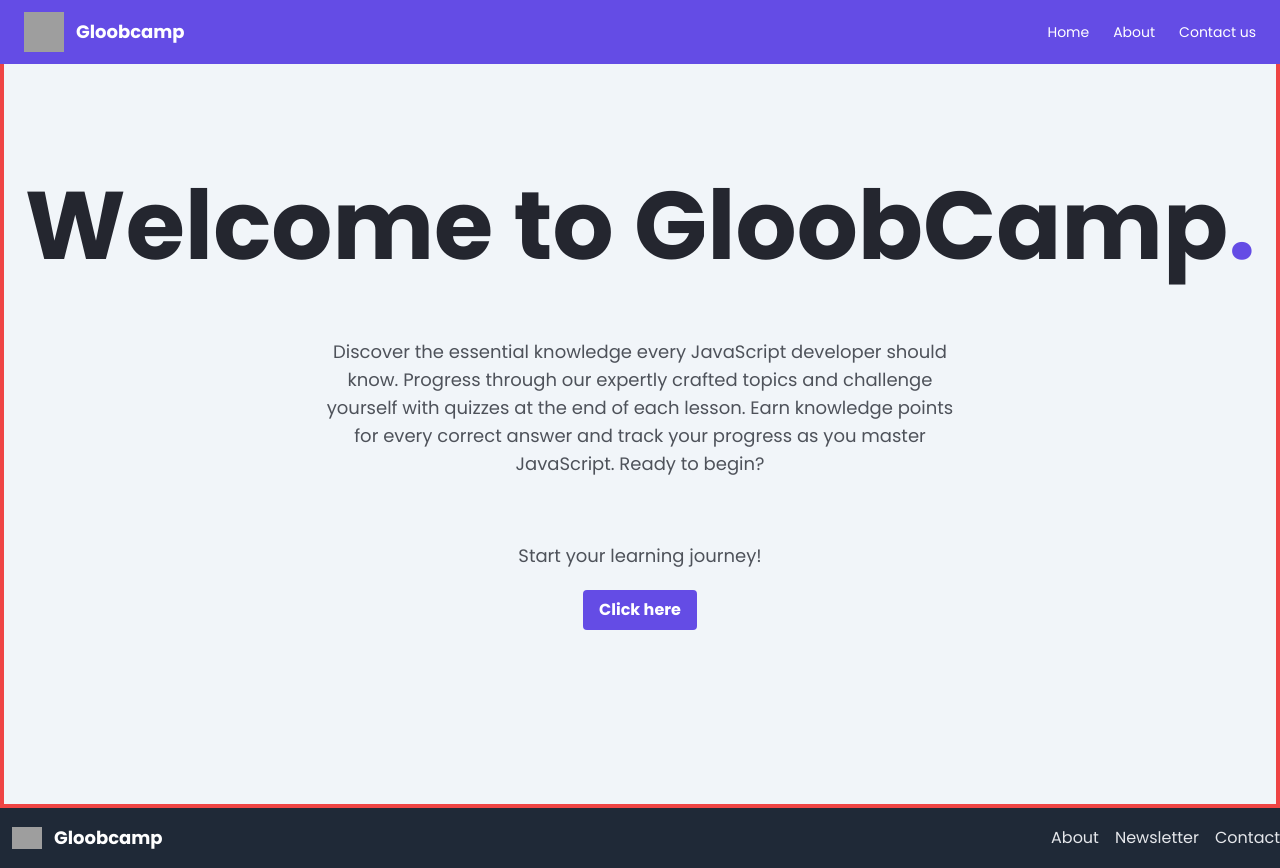
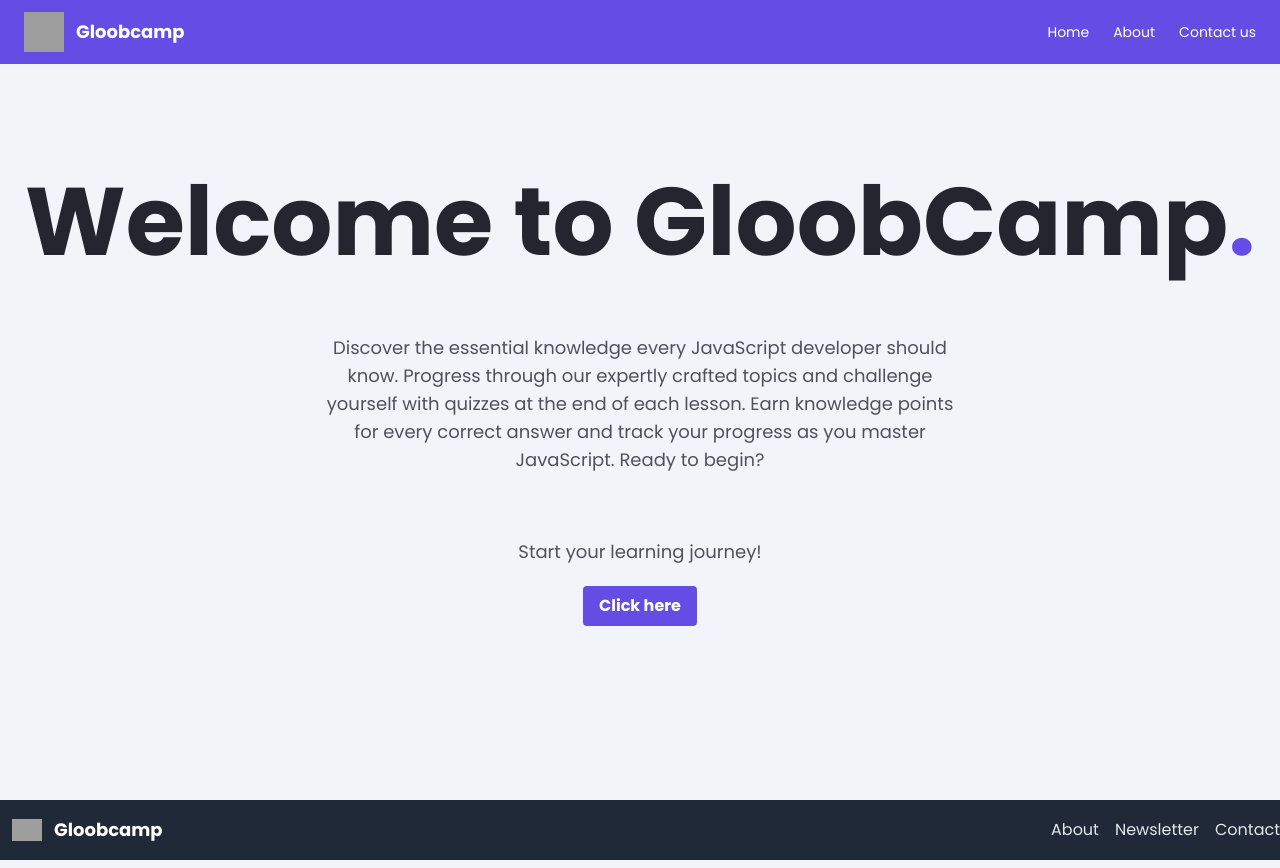
Before and after one commit to Nicostudent/gloobcamp, a Next.js app: page / in a window 1280 px wide. Built offline with nearby package versions, Linux system fonts and the light colour scheme; grey boxes are pictures that could not be loaded.

Commit message:
Update Styles

```diff
--- a/src/app/ClientLayout.jsx
+++ b/src/app/ClientLayout.jsx
@@ -1,17 +1,20 @@
 "use client";
-import { usePathname } from 'next/navigation';
+import { usePathname } from "next/navigation";
 import Sidebar from "@/components/Sidebar";
 
 const contentPatterns = [/^\/content\/javascript/, /^\/content\/react/];
 
-const ClientLayout = ({ children }) => {
+const ClientLayout = () => {
   const pathname = usePathname();
-  const showSidebar = contentPatterns.some(pattern => pattern.test(pathname));
+  const showSidebar = contentPatterns.some((pattern) => pattern.test(pathname));
 
   return (
-    <div className="flex align-middle items-center border-4 border-red-500">
-      {showSidebar && <Sidebar />}
-      {children}
+    <div className="flex  absolute items-center border-4 border-red-500">
+      {showSidebar && (
+        <div className="relative left-0">
+          <Sidebar />
+        </div>
+      )}
     </div>
   );
 };
--- a/src/app/layout.tsx
+++ b/src/app/layout.tsx
@@ -28,10 +28,9 @@ export default function RootLayout({
       <body className={poppins.className}>
         <Navbar />
         <ToastContainer />
-        <ClientLayout>
+        <ClientLayout/>
 
-          <main className="mx-auto px-4 max-w-7xl">{children}</main>
-        </ClientLayout>
+          <main className="mx-auto px-4 max-w-7xl ">{children}</main>
         <Footer />
       </body>
     </html>
--- a/src/components/Sidebar.jsx
+++ b/src/components/Sidebar.jsx
@@ -4,7 +4,7 @@ import Link from "next/link";
 const Sidebar = () => {
   return (
     <>
-      <aside className="w-64  overflow-y-scroll py-14 border-4 border-blue-500 relative left-0">
+      <aside className="w-64 h-screen mt-16 overflow-y-scroll py-14 border-4 border-blue-500 ">
         <nav className="flex h-full flex-col p-4">
           <h2 className="text-2xl font-bold text-gray-900 mb-4">Contenido</h2>
           <ul className="space-y-2">
```
